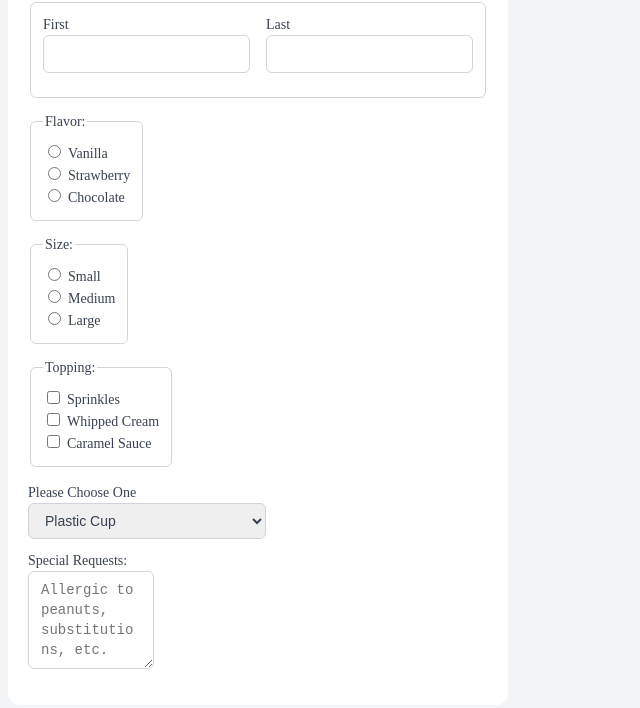
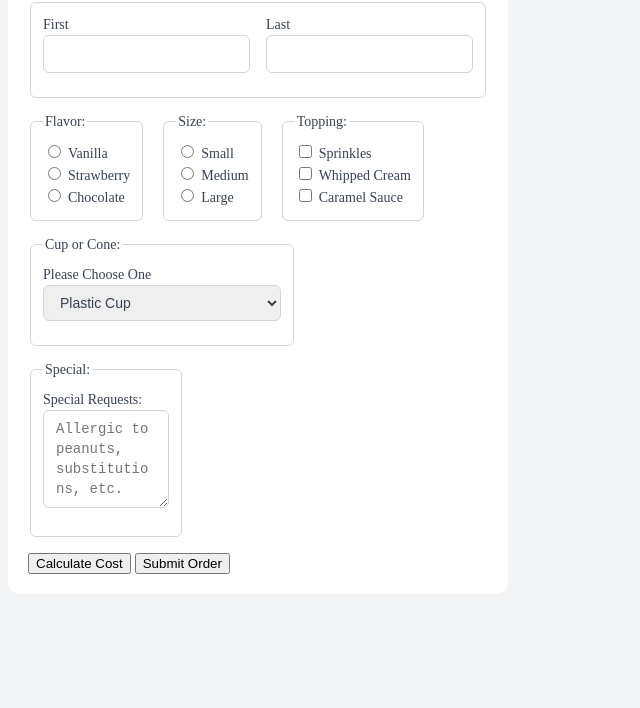
Before and after one commit to ProfesionalName/inputTypes, a plain HTML site: page index.html in a window 1280 px wide. Shown: the part 106-814 px from the top of the page, without its empty margins (0-640 px from the left). Drawn offline with Linux system fonts and the light colour scheme.

Commit message:
Final commit

```diff
--- a/index.html
+++ b/index.html
@@ -38,7 +38,6 @@
                 <label for = "chocolate">Chocolate</label>
             </div>
             </fieldset>
-        </div>
             <fieldset>
                 <legend>Size:</legend>
             <div>
@@ -69,7 +68,9 @@
                 <label for = "caramel">Caramel Sauce</label>
             </div>
             </fieldset>
-        <div>
+            </div>
+        <fieldset>
+            <legend>Cup or Cone:</legend>
             <label for = "container">Please Choose One</label>
             <select name = "container" id = "container">
                 <option value = "cup">Plastic Cup</option>
@@ -77,11 +78,14 @@
                 <option value = "waffle">Waffle cone</option>
                 <option value = "dippedWaffle">Chocolate Dipped Waffle Cone</option>
             </select>
-        </div>
-        <div>
+        </fieldset>
+        <fieldset>
+            <legend>Special:</legend>
             <label for = "SpecialRequests">Special Requests:</label>
             <textarea id = "SpecialRequests" name = "SpecialRequests" rows = "4" cols = "10" placeholder = "Allergic to peanuts, substitutions, etc."></textarea>
-        </div>
+            </fieldset>
+            <button type = "button" onclick = "alert('Free today for our Grand Opening!')">Calculate Cost</button>
+            <button type = "submit">Submit Order</button>
         </form>
     </div>
 </div>
```
